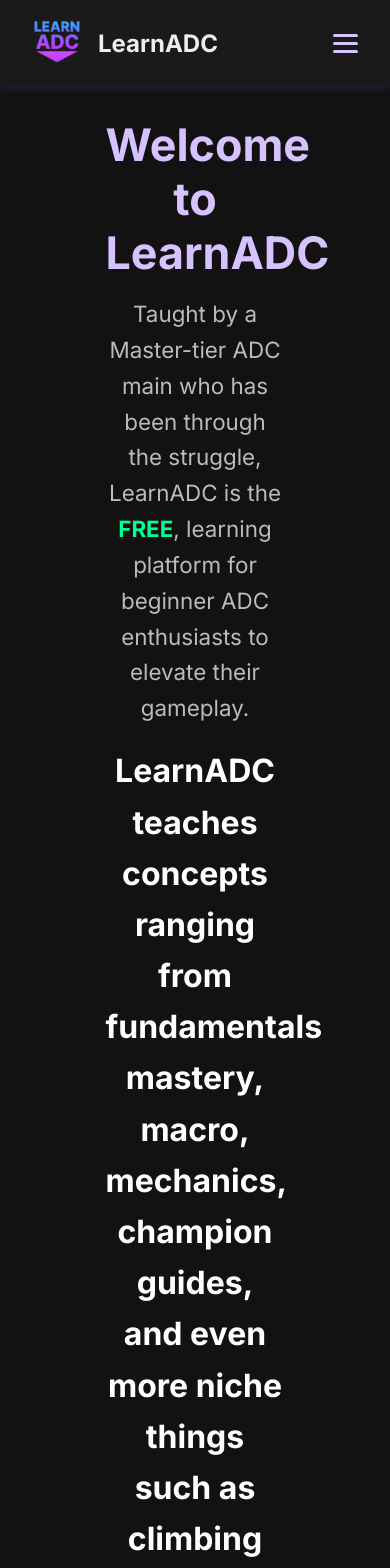
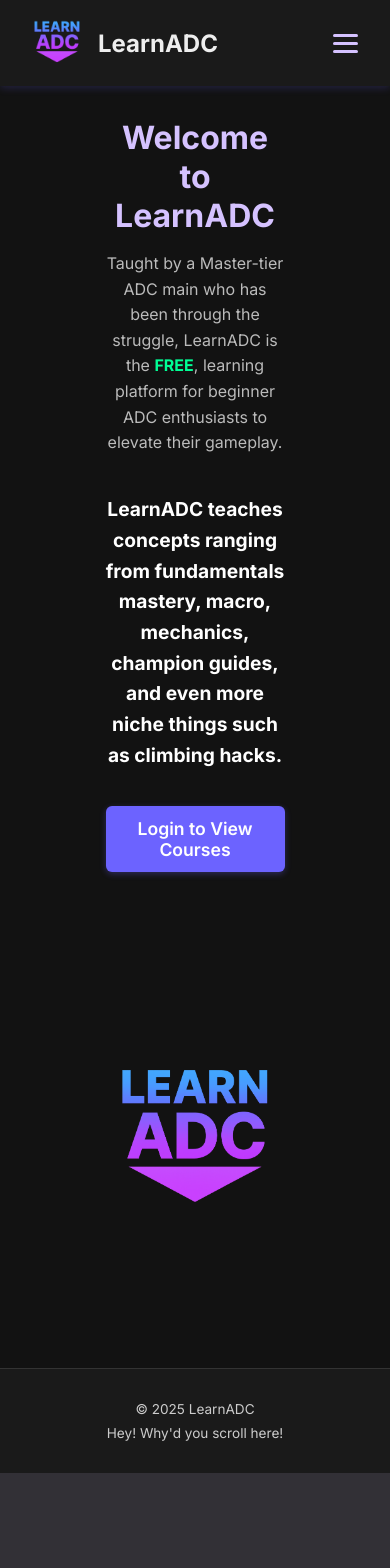
Before and after one commit to kphit03/LearnADC, an Angular app in the folder learnadc-frontend/: page /dashboard in a window 390 px wide. Shown: the top 1568 px of the page. After the commit the page ends 1473 px from the top, so only its background shows below. Built offline with nearby package versions, Linux system fonts and the light colour scheme.

Commit message:
Responsiveness updates.

```diff
--- a/learnadc-frontend/src/app/features/dashboard/dashboard.component.css
+++ b/learnadc-frontend/src/app/features/dashboard/dashboard.component.css
@@ -114,7 +114,13 @@
 
   .dashboard-text {
     padding: 0;
+    display: flex;
+    flex-direction: column;
+    align-items: center;
+    justify-content: center;
+
   }
+
 
   .dashboard-image {
     margin-top: 2rem;
@@ -123,6 +129,48 @@
   .dashboard-image img {
     max-width: 90%;
   }
+
+}
+
+@media (max-width: 966px) {
+  body {
+    font-size: 0.6rem;
+  }
+  .dashboard-wrapper {
+    flex-direction: column;
+    padding: 2rem 1rem;
+    text-align: center;
+  }
+
+  .dashboard-text {
+    padding: 0;
+    display: flex;
+    flex-direction: column;
+    align-items: center;
+    justify-content: center;
+  }
+
+  .dashboard-image {
+    margin-top: 0rem;
+  }
+
+  .dashboard-image img {
+    max-width: 90%;
+  }
+
+    #p1,
+  #p2 {
+    font-size: 1rem !important;
+  }
+
+  #p3 {
+    font-size: 1.2rem !important;
+  }
+
+  .dashboard-text h1 {
+    font-size: 2rem !important;
+  }
+
 }
 
 /* Animations  */
@@ -152,3 +200,24 @@
   font-size: 2rem;
   color: white;
 }
+
+.footer {
+  background-color: #1a1a1a;
+  color: #ccc;
+  text-align: center;
+  padding: 2rem 1rem;
+  font-size: 0.95rem;
+  border-top: 1px solid #333;
+  margin-top: auto;
+}
+
+.footer-content p {
+  margin: 0.5rem 0;
+}
+
+@media (max-width: 768px) {
+  .footer {
+    font-size: 0.85rem;
+    padding: 1.5rem 1rem;
+  }
+}
--- a/learnadc-frontend/src/app/features/dashboard/dashboard.component.html
+++ b/learnadc-frontend/src/app/features/dashboard/dashboard.component.html
@@ -21,3 +21,10 @@
 
   </div>
 </div>
+
+<footer class="footer">
+  <div class="footer-content">
+    <p>&copy; 2025 LearnADC</p>
+    <p>Hey! Why'd you scroll here!</p>
+  </div>
+</footer>
```
